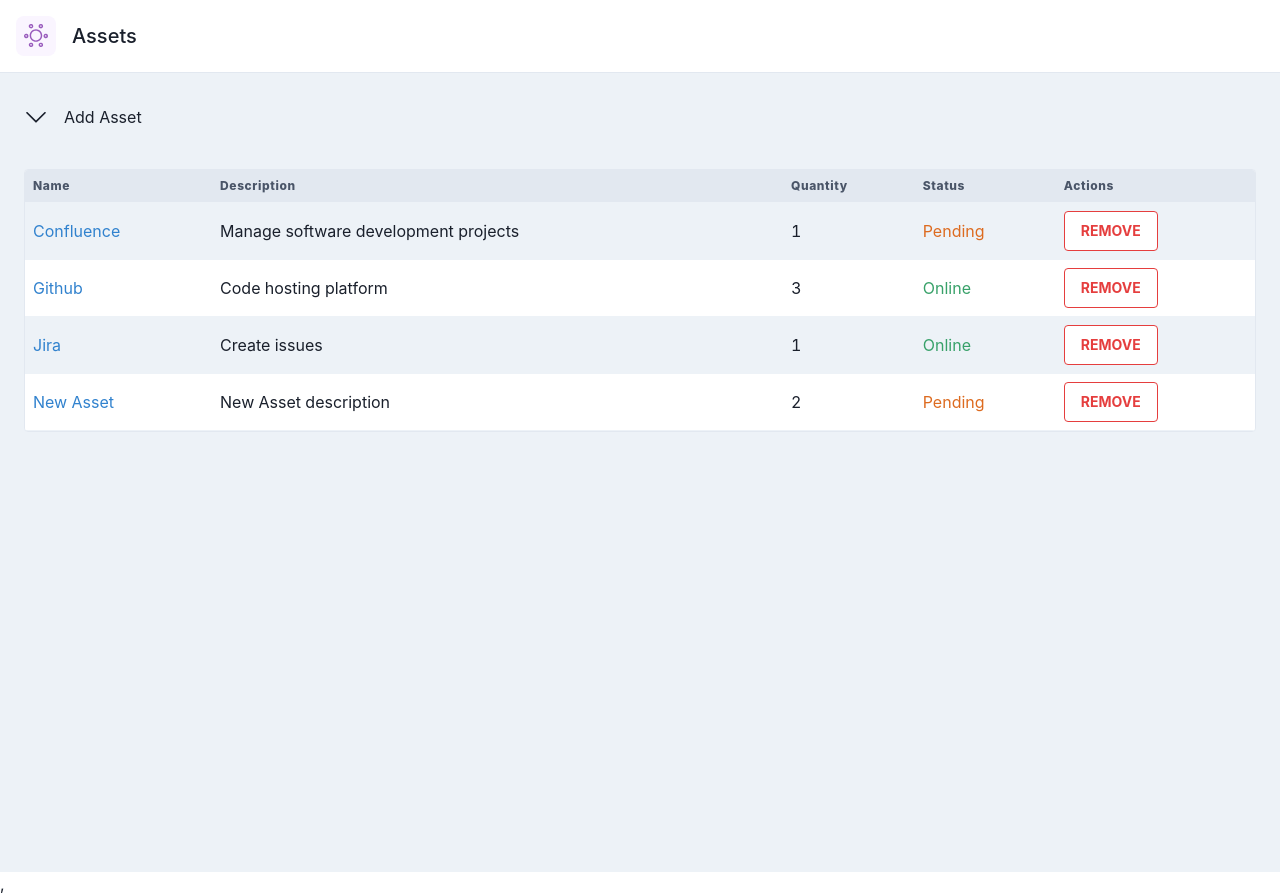
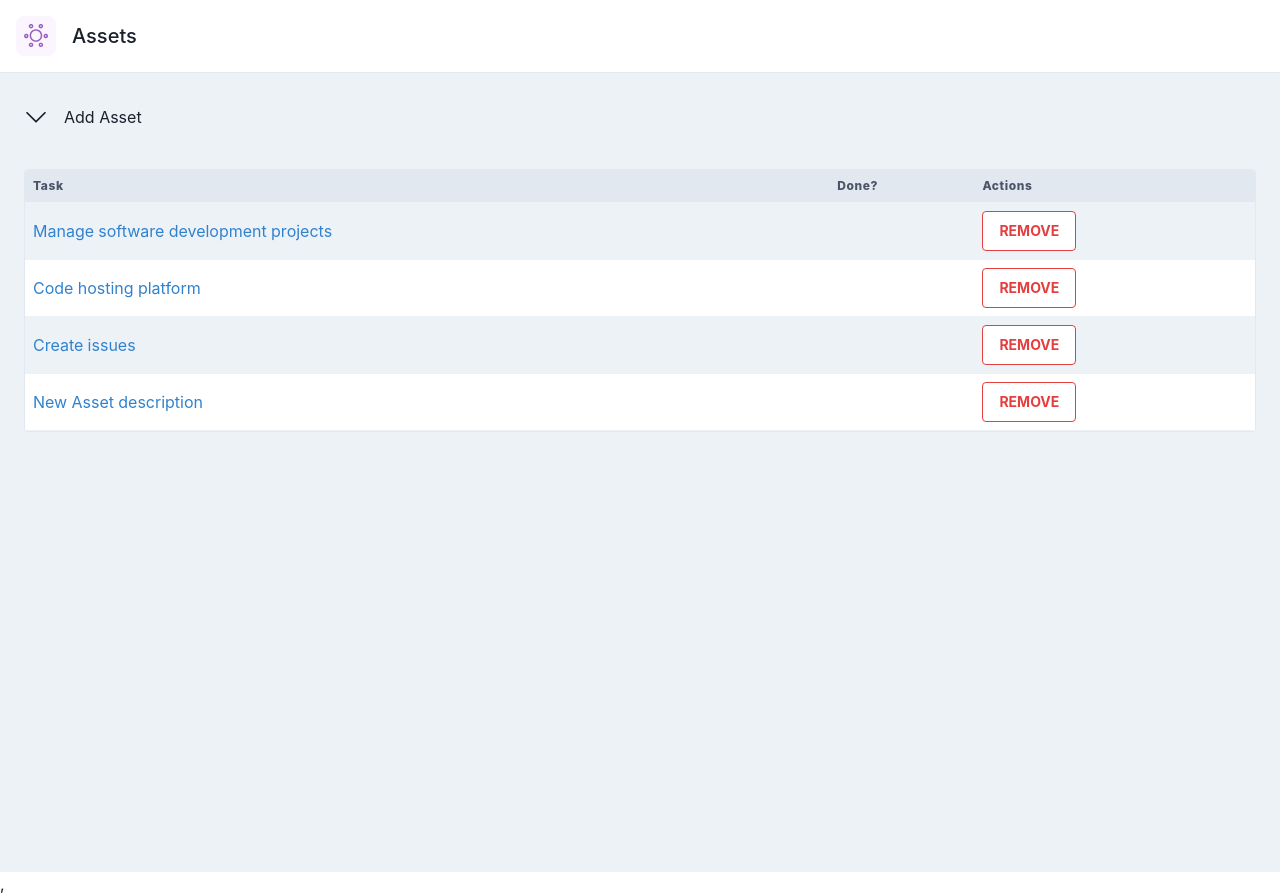
Before and after one commit to oscar-hustlebox/todo-app, a React app: page / in a window 1280 px wide. Built offline with nearby package versions, Linux system fonts and the light colour scheme.

Commit message:
rename references from 'assets' to 'todos'

```diff
--- a/package.json
+++ b/package.json
@@ -1,5 +1,5 @@
 {
-    "name": "assets-app",
+    "name": "todo-app",
     "version": "0.1.0",
     "private": true,
     "dependencies": {
--- a/public/index.html
+++ b/public/index.html
@@ -24,7 +24,7 @@
       work correctly both with client-side routing and a non-root public URL.
       Learn how to configure a non-root public URL by running `npm run build`.
     -->
-    <title>Assets App</title>
+    <title>Todo App</title>
   </head>
   <body>
     <noscript>You need to enable JavaScript to run this app.</noscript>
--- a/src/components/AssetForm/AssetForm.tsx
+++ b/src/components/AssetForm/AssetForm.tsx
@@ -8,7 +8,7 @@
 
 import { StatusSelect } from './StatusSelect';
 import { QuantityInput } from './QuantityInput';
-import { addAsset } from '../../redux/slices/assets/slice';
+import { addTodo } from '../../redux/slices/todos/slice';
 import { InputField } from './InputField';
 import { SubmitButton } from './SubmitButton';
 
@@ -49,10 +49,8 @@
      * @param formValues - The values of the form.
      */
     const onSubmit: SubmitHandler<FormValues> = (formValues) => {
-        const { name } = formValues;
-
         /* Dispatching an action to the redux store. */
-        dispatch(addAsset({ ...formValues, id: uuidv4(), key: name.toLowerCase() }));
+        dispatch(addTodo({ ...formValues, id: uuidv4() }));
         reset();
     };
 
--- a/src/components/AssetList/AssetListItem/AssetListItem.tsx
+++ b/src/components/AssetList/AssetListItem/AssetListItem.tsx
@@ -1,61 +1,30 @@
 import React from 'react';
 import { Button, Heading, Link, Td, Tr } from '@chakra-ui/react';
 import { useDispatch } from 'react-redux';
-import { AssetState, removeAsset } from '../../../redux/slices/assets/slice';
+import { TodoState, removeTodo } from '../../../redux/slices/todos/slice';
 
-type AssetListItemProps = { asset: AssetState };
+type TodoListItemProps = { todo: TodoState };
 
 /**
  * It takes an asset object and returns a table row with the asset's name, description, quantity,
  * status, and a button to remove the asset
- * @param AssetListItemProps - This is the type of the props that the component
+ * @param TodoListItemProps - This is the type of the props that the component
  * will receive.
  * @returns A table row with the asset's name, description, quantity, status, and a button to remove
  * the asset.
  */
-export const AssetListItem = ({ asset }: AssetListItemProps) => {
+export const AssetListItem = ({ todo }: TodoListItemProps) => {
     const dispatch = useDispatch();
-
-    /**
-     * It takes a string that can only be one of three values and returns a string that is the title case
-     * version of that value
-     * @param {'pending' | 'offline' | 'online'} str - 'pending' | 'offline' | 'online'
-     * @returns A string
-     */
-    const getTitleCase = (str: 'pending' | 'offline' | 'online') => {
-        switch (str) {
-            case 'pending':
-                return 'Pending';
-            case 'offline':
-                return 'Offline';
-            case 'online':
-                return 'Online';
-        }
-    };
-    const getStatusColor = (str: 'pending' | 'offline' | 'online') => {
-        switch (str) {
-            case 'pending':
-                return 'orange.500';
-            case 'offline':
-                return 'gray.500';
-            case 'online':
-                return 'green.500';
-        }
-    };
 
     return (
         <Tr>
             <Td padding={2} maxWidth="sm" overflow="hidden" wordBreak="break-word">
                 <Link href="#nowhere" color="blue.500">
-                    {asset.name}
+                    {todo.description}
                 </Link>
             </Td>
             <Td padding={2} maxWidth="sm" overflow="hidden" wordBreak="break-word">
-                {asset.description}
-            </Td>
-            <Td padding={2}>{asset.quantity}</Td>
-            <Td padding={2} color={getStatusColor(asset.status)}>
-                {getTitleCase(asset.status)}
+                {todo.isComplete}
             </Td>
             <Td padding={2}>
                 <Button
@@ -69,7 +38,7 @@
                     color="red.500"
                     borderRadius={4}
                     width={{ sm: '100%', base: 'inherit', md: 'inherit' }}
-                    onClick={() => dispatch(removeAsset(asset.id))}
+                    onClick={() => dispatch(removeTodo(todo.id))}
                 >
                     <Heading size="xs" textTransform="uppercase">
                         Remove
--- a/src/components/AssetList/AssetListItems/AssetListItems.tsx
+++ b/src/components/AssetList/AssetListItems/AssetListItems.tsx
@@ -5,7 +5,7 @@
 import { Table, TableContainer, Tbody, Text, Th, Thead, Tr } from '@chakra-ui/react';
 
 export const AssetListItems = () => {
-    const assets = useSelector((state: RootState) => state.assets);
+    const todos = useSelector((state: RootState) => state.todos);
     return (
         <TableContainer border="1px" borderRadius={4} borderColor="gray.200" backgroundColor="#FFF">
             <Table variant="striped" backgroundColor="gray.200">
@@ -13,22 +13,12 @@
                     <Tr>
                         <Th padding={2}>
                             <Text fontWeight="extrabold" casing="capitalize">
-                                Name
+                                Task
                             </Text>
                         </Th>
                         <Th padding={2}>
                             <Text fontWeight="extrabold" casing="capitalize">
-                                Description
-                            </Text>
-                        </Th>
-                        <Th padding={2}>
-                            <Text fontWeight="extrabold" casing="capitalize">
-                                Quantity
-                            </Text>
-                        </Th>
-                        <Th padding={2}>
-                            <Text fontWeight="extrabold" casing="capitalize">
-                                Status
+                                Done?
                             </Text>
                         </Th>
                         <Th padding={2}>
@@ -39,8 +29,8 @@
                     </Tr>
                 </Thead>
                 <Tbody background="#FFF">
-                    {assets.map((asset) => (
-                        <AssetListItem key={asset.id} asset={asset} />
+                    {todos.map((todo) => (
+                        <AssetListItem key={todo.id} todo={todo} />
                     ))}
                 </Tbody>
             </Table>
--- a/src/redux/slices/assets/selectors.tsx
+++ /dev/null
@@ -1,6 +0,0 @@
-import { createSelector } from '@reduxjs/toolkit';
-import { RootState } from '../../store';
-
-const selectAssetsSlice = (state: RootState) => state.assets;
-
-export const getAssets = createSelector(selectAssetsSlice, (assets) => assets);
--- a/src/redux/slices/assets/slice.tsx
+++ /dev/null
@@ -1,69 +0,0 @@
-import { createSlice } from '@reduxjs/toolkit';
-import { v4 as uuidv4 } from 'uuid';
-
-export type AssetState = {
-    id: string;
-    key: string;
-    name: string;
-    description: string;
-    quantity: number;
-    status: 'online' | 'offline' | 'pending';
-};
-
-export type AssetsState = AssetState[];
-
-export const initialState: AssetsState = [
-    {
-        id: uuidv4(),
-        key: 'confluence',
-        name: 'Confluence',
-        description: 'Manage software development projects',
-        quantity: 1,
-        status: 'pending',
-    },
-    {
-        id: uuidv4(),
-        key: 'github',
-        name: 'Github',
-        description: 'Code hosting platform',
-        quantity: 3,
-        status: 'online',
-    },
-    {
-        id: uuidv4(),
-        key: 'jira',
-        name: 'Jira',
-        description: 'Create issues',
-        quantity: 1,
-        status: 'online',
-    },
-    {
-        id: uuidv4(),
-        key: 'new asset',
-        name: 'New Asset',
-        description: 'New Asset description',
-        quantity: 2,
-        status: 'pending',
-    },
-];
-
-export const assetsSlice = createSlice({
-    name: 'assets',
-    initialState,
-    reducers: {
-        getAssets: (state, action) => {
-            state = action.payload;
-        },
-        addAsset: (state, action) => {
-            return [...state, action.payload];
-        },
-        removeAsset: (state, action) => {
-            return state.filter((asset) => asset.id !== action.payload);
-        },
-    },
-});
-
-// Action creators are generated for each case reducer function
-export const { getAssets, addAsset, removeAsset } = assetsSlice.actions;
-
-export default assetsSlice.reducer;
--- /dev/null
+++ b/src/redux/slices/todos/selectors.tsx
@@ -0,0 +1,6 @@
+import { createSelector } from '@reduxjs/toolkit';
+import { RootState } from '../../store';
+
+const selectTodosSlice = (state: RootState) => state.todos;
+
+export const getTodos = createSelector(selectTodosSlice, (todos) => todos);
--- /dev/null
+++ b/src/redux/slices/todos/slice.tsx
@@ -0,0 +1,54 @@
+import { createSlice } from '@reduxjs/toolkit';
+import { v4 as uuidv4 } from 'uuid';
+
+export type TodoState = {
+    id: string;
+    description: string;
+    isComplete: boolean;
+};
+
+export type TodosState = TodoState[];
+
+export const initialState: TodosState = [
+    {
+        id: uuidv4(),
+        description: 'Manage software development projects',
+        isComplete: false,
+    },
+    {
+        id: uuidv4(),
+        description: 'Code hosting platform',
+        isComplete: true,
+    },
+    {
+        id: uuidv4(),
+        description: 'Create issues',
+        isComplete: true,
+    },
+    {
+        id: uuidv4(),
+        description: 'New Asset description',
+        isComplete: false,
+    },
+];
+
+export const todosSlice = createSlice({
+    name: 'todos',
+    initialState,
+    reducers: {
+        getTodos: (state, action) => {
+            state = action.payload;
+        },
+        addTodo: (state, action) => {
+            return [...state, action.payload];
+        },
+        removeTodo: (state, action) => {
+            return state.filter((asset) => asset.id !== action.payload);
+        },
+    },
+});
+
+// Action creators are generated for each case reducer function
+export const { getTodos, addTodo, removeTodo } = todosSlice.actions;
+
+export default todosSlice.reducer;
--- a/src/redux/store.tsx
+++ b/src/redux/store.tsx
@@ -1,10 +1,10 @@
 import { configureStore } from '@reduxjs/toolkit';
 import logger from 'redux-logger';
-import assetsReducer from './slices/assets/slice';
+import todosReducer from './slices/todos/slice';
 
 export const store = configureStore({
     reducer: {
-        assets: assetsReducer,
+        todos: todosReducer,
     },
     middleware: (getDefaultMiddleware) => getDefaultMiddleware().concat(logger),
 });
```
